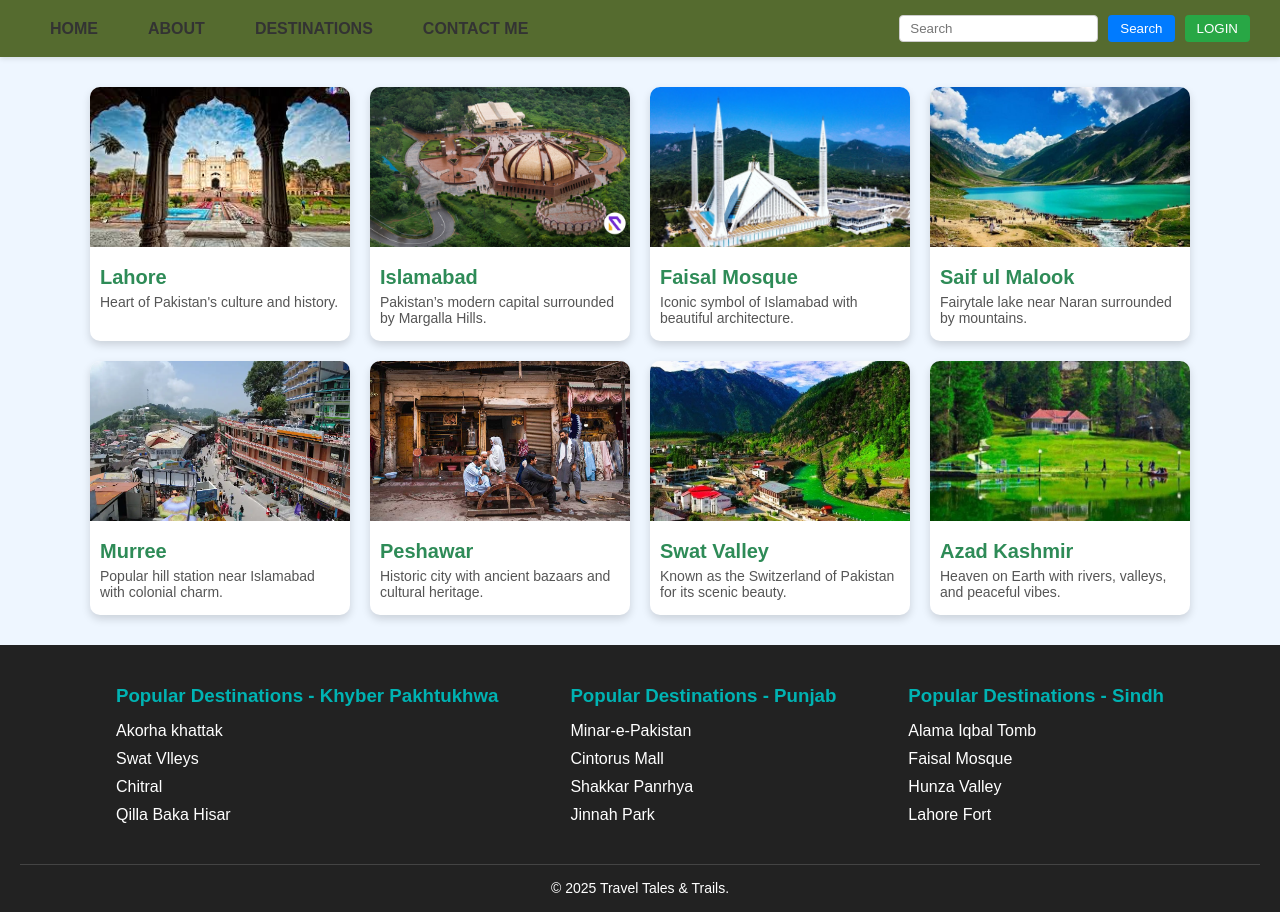
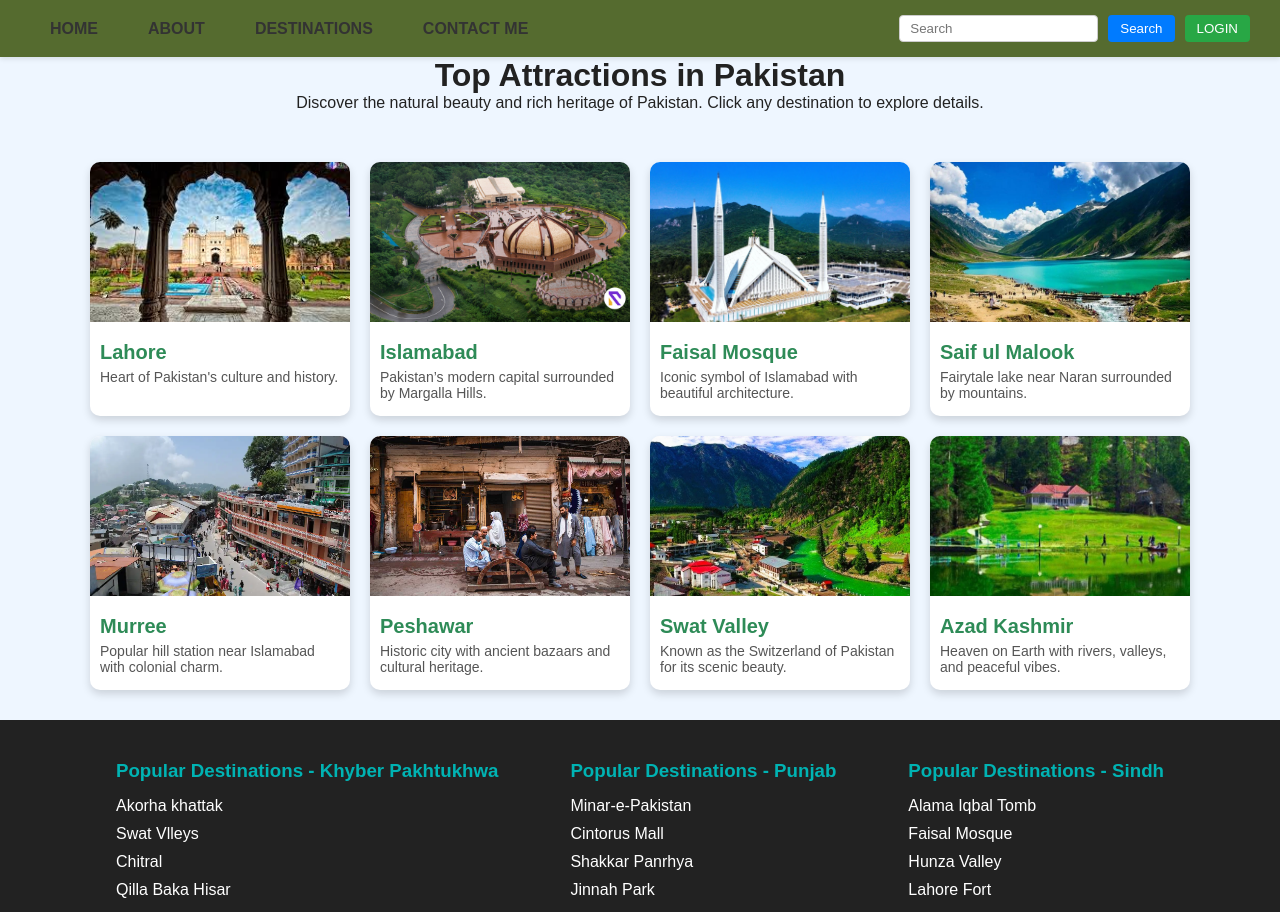
Before and after one commit to Parishram756/Travel_agency, a plain HTML site: page Travel_agency/pages/pakistan.html in a window 1280 px wide. Shown: the top 912 px of the page. Drawn offline with Linux system fonts and the light colour scheme.

Commit message:
edit home page of pakistan

```diff
--- a/Travel_agency/css/pakistan.css
+++ b/Travel_agency/css/pakistan.css
@@ -33,6 +33,10 @@ nav a {
 
 nav a:hover {
   text-decoration: underline;
+}
+.section-header {
+    text-align: center; /* Centers everything inside */
+    margin-bottom: 20px;
 }
 
 /* Main content */
--- a/Travel_agency/pages/pakistan.html
+++ b/Travel_agency/pages/pakistan.html
@@ -3,7 +3,7 @@
 <head>
   <meta charset="UTF-8">
   <title>Pakistan Travel</title>
-  <link rel="stylesheet" href="../css/pakistan.css">
+  <link rel="stylesheet" href="/Travel_agency/css/pakistan.css">
 </head>
 <body>
   <header>
@@ -21,6 +21,13 @@
       <button class="login-btn">LOGIN</button>
     </div>
   </header>
+  <div class="section-header">
+    <h1 class="section-title">Top Attractions in Pakistan</h1>
+    <p class="section-description">
+        Discover the natural beauty and rich heritage of Pakistan. Click any destination to explore details.
+    </p>
+</div>
+
   <!-- Modal -->
   <div class="modal" id="contactModal">
     <div class="modal-content">
```
